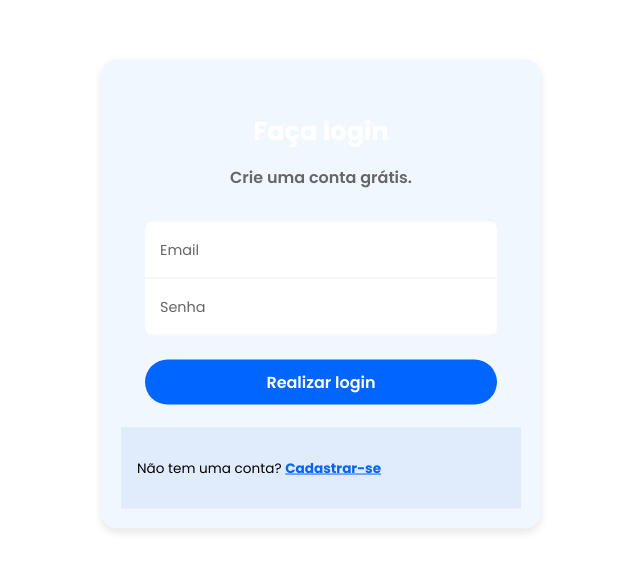
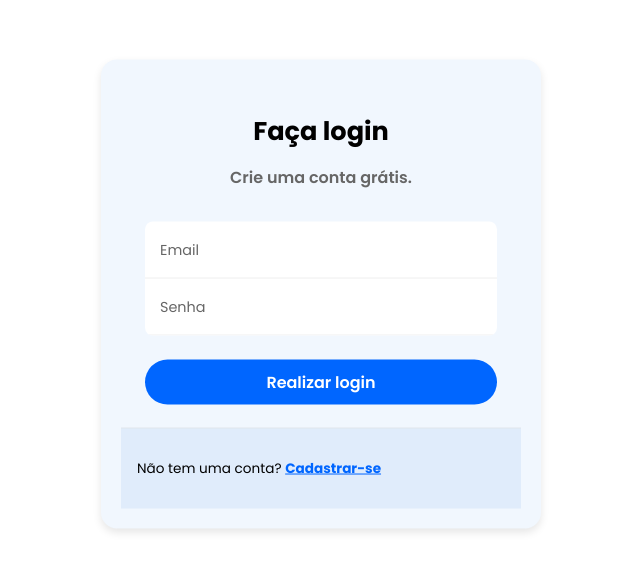
Before and after one commit to MarcusMix/front, a React (Vite) app: page /login in a window 1280 px wide. Shown: the part 126-698 px from the top of the page, without its empty margins (319-959 px from the left). Built offline with nearby package versions, Linux system fonts and the light colour scheme.

Commit message:
style: tiny modifications in css

```diff
--- a/src/components/button/button.jsx
+++ b/src/components/button/button.jsx
@@ -2,7 +2,7 @@
 import React from 'react';
 import './button.css'; // Se você quiser adicionar estilos personalizados de botão
 
-const Button = ({ type, label, onClick }) => {
+const MyButton = ({ type, label, onClick }) => {
   return (
     <button type={type} className="button" onClick={onClick}>
       {label}
@@ -10,4 +10,4 @@ const Button = ({ type, label, onClick }) => {
   );
 };
 
-export default Button;
+export default MyButton;
--- a/src/components/title/Title.css
+++ b/src/components/title/Title.css
@@ -1,5 +1,6 @@
 .title {
-    font-weight: bold;
-    font-size: 1.6rem;
-    color: #FFF; /* Cor padrão para o título */
-  }
+  font-weight: bold;
+  font-size: 1.6rem;
+  color: #000000;
+  /* Cor padrão para o título */
+}
--- a/src/pages/login/login.css
+++ b/src/pages/login/login.css
@@ -5,11 +5,13 @@
   overflow: hidden;
   border-radius: 16px;
   color: #010101;
-  margin: auto; /* Centraliza horizontalmente */
+  margin: auto;
+  /* Centraliza horizontalmente */
   position: absolute;
   top: 50%;
   left: 50%;
-  transform: translate(-50%, -50%); /* Centraliza verticalmente */
+  transform: translate(-50%, -50%);
+  /* Centraliza verticalmente */
 }
 
 /* Estilização do formulário */
@@ -26,6 +28,7 @@
 .title {
   font-weight: bold;
   font-size: 1.6rem;
+  color: #000;
 }
 
 /* Texto do subtítulo */
--- a/src/pages/login/login.jsx
+++ b/src/pages/login/login.jsx
@@ -1,7 +1,7 @@
 import React, { useContext, useState } from 'react';
 import './login.css';
 import Input from '../../components/input/input';
-import Button from '../../components/button/button';
+import MyButton from '../../components/button/button';
 import { toast } from 'react-hot-toast';
 import { useNavigate } from 'react-router-dom';
 import loginUser from '../../api/login';
@@ -40,13 +40,13 @@ const Login = () => {
   return (
     <div className="form-box">
       <form className="form" onSubmit={handleLoginUser}>
-        <span className="title">Faça login</span>
+        <span className="title" color="#FFF">Faça login</span>
         <span className="subtitle">Crie uma conta grátis.</span>
         <div className="form-container">
-          <Input type="email" placeholder="Email" onChange={(e) => setEmail(e.target.value)}/>
+          <Input type="email" placeholder="Email" onChange={(e) => setEmail(e.target.value)} />
           <Input type="password" placeholder="Senha" onChange={(e) => setPassword(e.target.value)} />
         </div>
-        <Button type="submit" label="Realizar login" />
+        <MyButton type="submit" label="Realizar login" />
       </form>
       <div className="form-section">
         <p>Não tem uma conta? <a href="/cadastrar">Cadastrar-se</a></p>
```
